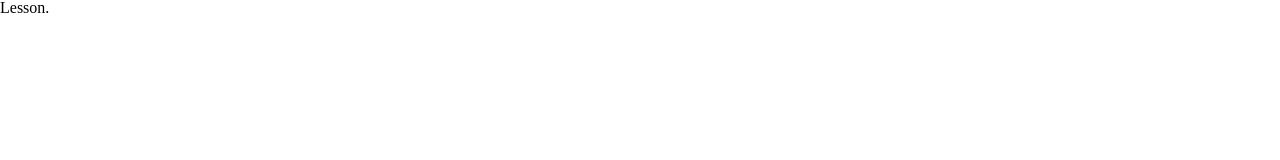
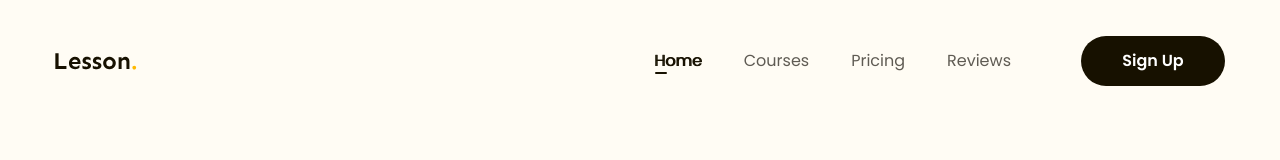
Before and after one commit to nhtuuu/Education-Platform-Project, a plain HTML site: page index.html in a window 1280 px wide. Shown: the top 160 px of the page. Drawn offline with Linux system fonts and the light colour scheme.

Commit message:
Finish header

```diff
--- a/assests/css/style.css
+++ b/assests/css/style.css
@@ -0,0 +1,99 @@
+* {
+  box-sizing: border-box;
+}
+
+html {
+  font-size: 62.5%;
+}
+
+body {
+  font-size: 1.6rem;
+  font-family: "Poppins", sans-serif;
+  background: #fffcf4;
+}
+
+/* ------- Common ------- */
+
+.content {
+  width: 1170px;
+  max-width: calc(100% - 48px);
+  margin: 0 auto;
+}
+
+a {
+  text-decoration: none;
+}
+
+.btn {
+  display: inline-block;
+  padding: 0 41px;
+  min-width: 118px;
+  line-height: 50px;
+  border-radius: 25px;
+  background: #171100;
+  color: #fff;
+  text-align: center;
+  font-size: 1.4rem;
+  font-weight: 600;
+}
+
+/* ------- Header ------- */
+
+.header {
+  padding: 36px 0 8px;
+  background: #fffcf4;
+}
+
+.header.fixed {
+  position: sticky;
+  top: -28px;
+}
+
+.header .body {
+  display: flex;
+  align-items: center;
+}
+
+.header .list {
+  display: flex;
+}
+
+.header .list .item {
+  font-size: 1.6rem;
+  font-weight: 400;
+  line-height: 1.75;
+}
+
+.nav {
+  margin-left: auto;
+}
+
+.nav a {
+  position: relative;
+  color: #5f5b53;
+  padding: 8px 21px;
+}
+
+.nav li.active a,
+.nav a:hover {
+  color: #171100;
+  text-shadow: 1px 0 0 currentColor;
+}
+
+.nav li.active a::after {
+  position: absolute;
+  left: 22px;
+  bottom: 6px;
+  content: "";
+  display: block;
+  width: 12px;
+  height: 2px;
+  border-radius: 1px;
+  background: #171100;
+}
+
+.header .btn {
+  min-width: 144px;
+  margin-left: 49px;
+  font-size: 1.6rem;
+}
--- a/index.html
+++ b/index.html
@@ -8,8 +8,31 @@
     <link rel="stylesheet" href="./assests/css/reset.css" />
     <!-- Styles -->
     <link rel="stylesheet" href="./assests/css/style.css" />
+    <!-- Embed fonts -->
+    <link rel="preconnect" href="https://fonts.googleapis.com" />
+    <link rel="preconnect" href="https://fonts.gstatic.com" crossorigin />
+    <link
+      href="https://fonts.googleapis.com/css2?family=Poppins:ital,wght@0,400;0,500;0,600;0,700;1,400&family=Sen:wght@700&display=swap"
+      rel="stylesheet"
+    />
   </head>
   <body>
-    <h1>Lesson.</h1>
+    <header class="header fixed">
+      <div class="content">
+        <div class="body">
+          <img src="./assests/img/Logo.svg" alt="Logo" class="logo" />
+          <nav class="nav">
+            <ul class="list">
+              <li class="item active"><a href="#!">Home</a></li>
+              <li class="item"><a href="#!">Courses</a></li>
+              <li class="item"><a href="#!">Pricing</a></li>
+              <li class="item"><a href="#!">Reviews</a></li>
+            </ul>
+          </nav>
+          <div class="action"><a href="#!" class="btn">Sign Up</a></div>
+        </div>
+      </div>
+    </header>
+    <main style="height: 5000px"></main>
   </body>
 </html>
```
Also changed, not shown: assests/img/Logo.svg (added).
